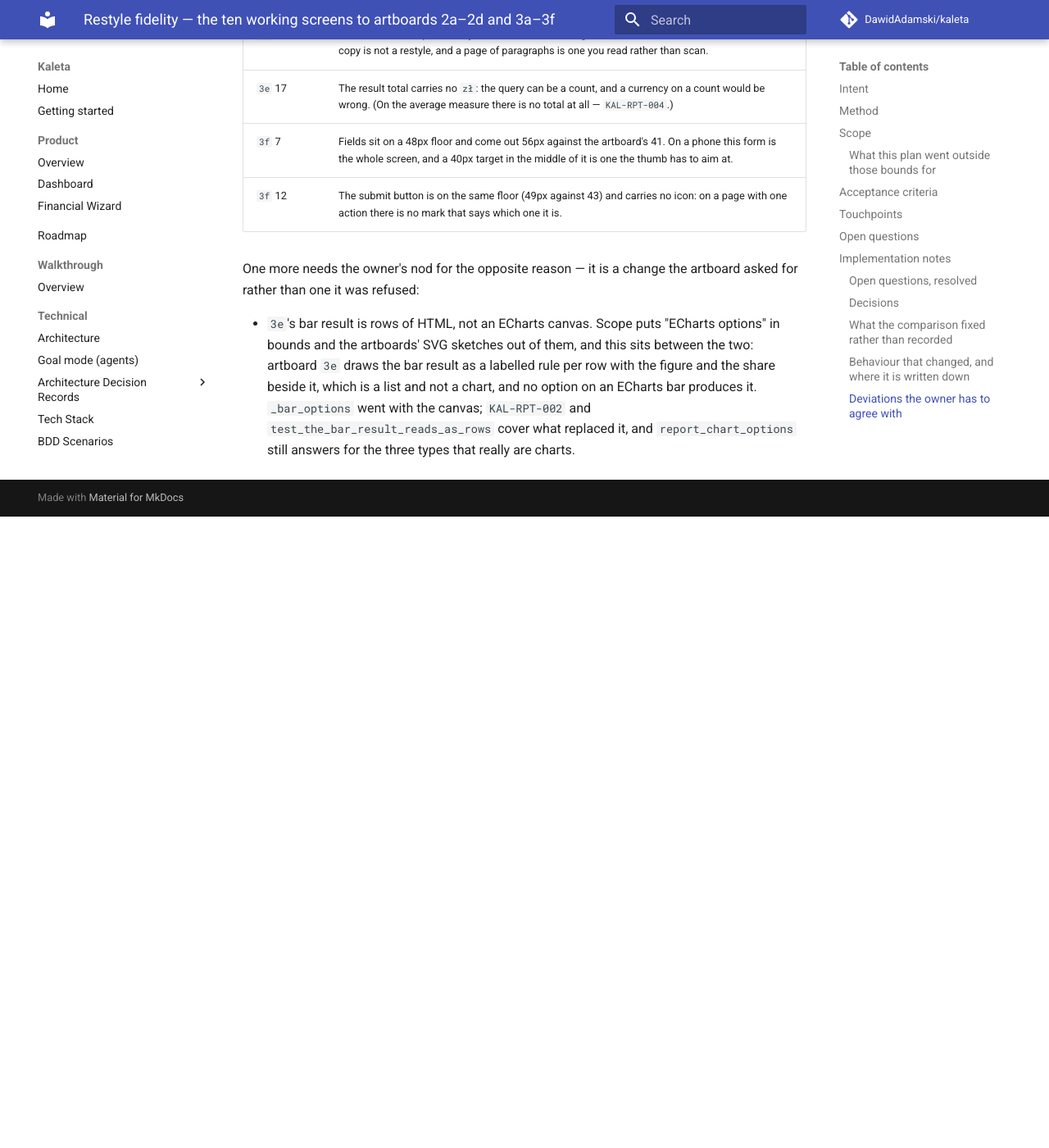
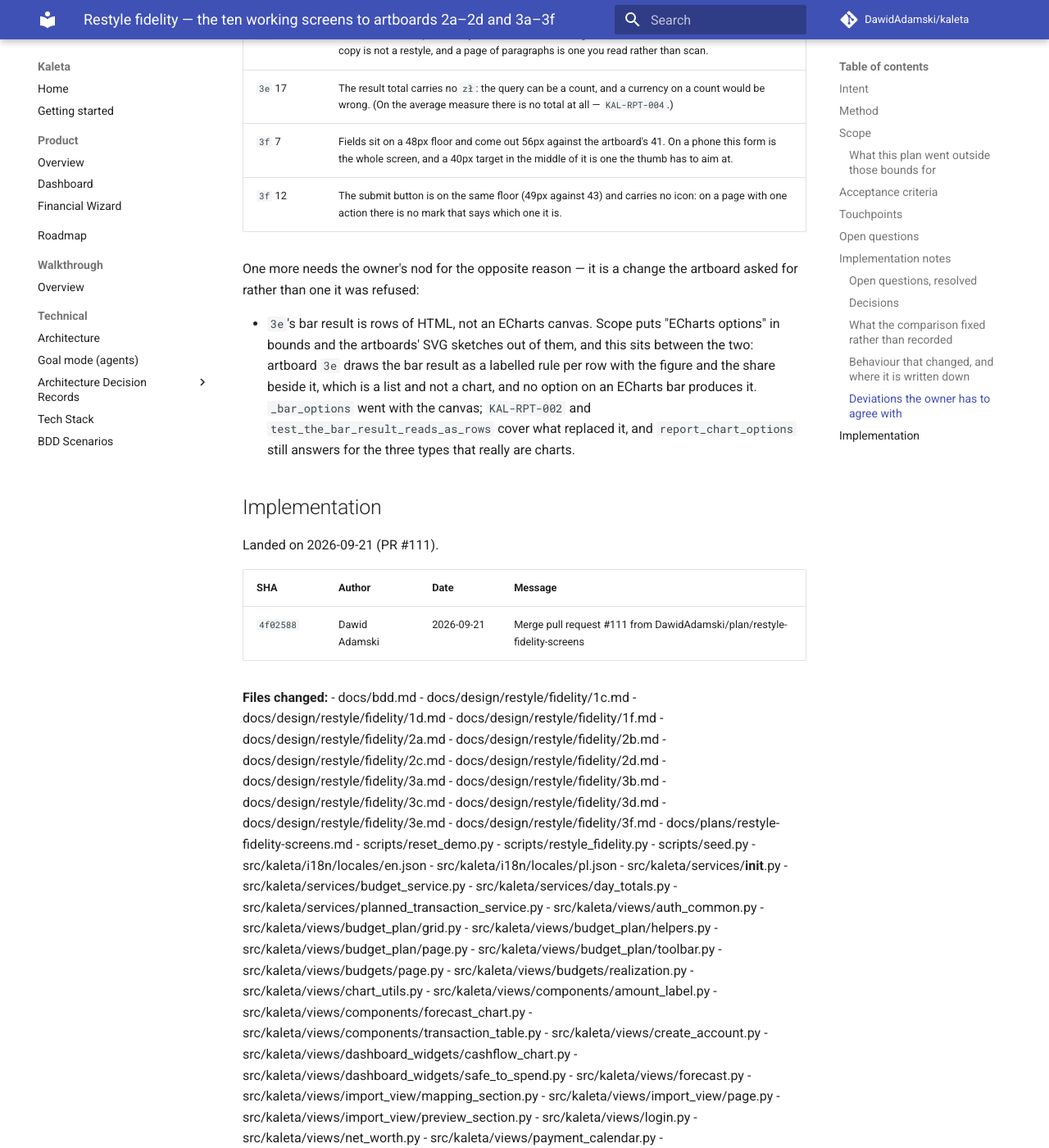
Before and after one commit to DawidAdamski/kaleta, an MkDocs documentation site: the page built from docs/plans/archive/restyle-fidelity-screens.md, in a window 1280 px wide and 1400 px high, scrolled down 14385 px. Shown: the whole window at 82% size. Built offline with MkDocs 1.6.1 and Material for MkDocs 9.7.7, drawn with Linux system fonts in a browser that asks for light colours; comment, search, counter and statistics services are not loaded; before the commit the page ends 15015 px from its top, so only the background shows below that; some of the changed text lies outside the part shown.

Commit message:
docs(plans): archive restyle-fidelity-screens (#111)

```diff
--- a/docs/plans/restyle-fidelity-screens.md
+++ b/docs/plans/archive/restyle-fidelity-screens.md
@@ -3,8 +3,9 @@ plan_id: restyle-fidelity-screens
 title: Restyle fidelity — the ten working screens to artboards 2a–2d and 3a–3f
 area: ux
 effort: large
-status: in-progress
-roadmap_ref: ../roadmap.md#ux
+status: archived
+archived_at: 2026-09-21
+roadmap_ref: ../../roadmap.md#ux
 ---
 
 # Restyle fidelity — working screens
@@ -572,3 +573,102 @@ the artboard asked for rather than one it was refused:
   `test_the_bar_result_reads_as_rows` cover what replaced it, and
   `report_chart_options` still answers for the three types that really
   are charts.
+
+## Implementation
+
+Landed on 2026-09-21 (PR #111).
+
+| SHA | Author | Date | Message |
+|---|---|---|---|
+| `4f02588` | Dawid Adamski | 2026-09-21 | Merge pull request #111 from DawidAdamski/plan/restyle-fidelity-screens |
+
+**Files changed:**
+- docs/bdd.md
+- docs/design/restyle/fidelity/1c.md
+- docs/design/restyle/fidelity/1d.md
+- docs/design/restyle/fidelity/1f.md
+- docs/design/restyle/fidelity/2a.md
+- docs/design/restyle/fidelity/2b.md
+- docs/design/restyle/fidelity/2c.md
+- docs/design/restyle/fidelity/2d.md
+- docs/design/restyle/fidelity/3a.md
+- docs/design/restyle/fidelity/3b.md
+- docs/design/restyle/fidelity/3c.md
+- docs/design/restyle/fidelity/3d.md
+- docs/design/restyle/fidelity/3e.md
+- docs/design/restyle/fidelity/3f.md
+- docs/plans/restyle-fidelity-screens.md
+- scripts/reset_demo.py
+- scripts/restyle_fidelity.py
+- scripts/seed.py
+- src/kaleta/i18n/locales/en.json
+- src/kaleta/i18n/locales/pl.json
+- src/kaleta/services/__init__.py
+- src/kaleta/services/budget_service.py
+- src/kaleta/services/day_totals.py
+- src/kaleta/services/planned_transaction_service.py
+- src/kaleta/views/auth_common.py
+- src/kaleta/views/budget_plan/grid.py
+- src/kaleta/views/budget_plan/helpers.py
+- src/kaleta/views/budget_plan/page.py
+- src/kaleta/views/budget_plan/toolbar.py
+- src/kaleta/views/budgets/page.py
+- src/kaleta/views/budgets/realization.py
+- src/kaleta/views/chart_utils.py
+- src/kaleta/views/components/amount_label.py
+- src/kaleta/views/components/forecast_chart.py
+- src/kaleta/views/components/transaction_table.py
+- src/kaleta/views/create_account.py
+- src/kaleta/views/dashboard_widgets/cashflow_chart.py
+- src/kaleta/views/dashboard_widgets/safe_to_spend.py
+- src/kaleta/views/forecast.py
+- src/kaleta/views/import_view/mapping_section.py
+- src/kaleta/views/import_view/page.py
+- src/kaleta/views/import_view/preview_section.py
+- src/kaleta/views/login.py
+- src/kaleta/views/net_worth.py
+- src/kaleta/views/payment_calendar.py
+- src/kaleta/views/reports/chart_options.py
+- src/kaleta/views/reports/chart_zone.py
+- src/kaleta/views/reports/config_zone.py
+- src/kaleta/views/reports/page.py
+- src/kaleta/views/reports/palette.py
+- src/kaleta/views/reports/sentence.py
+- src/kaleta/views/secure_app.py
+- src/kaleta/views/settings/features_tab.py
+- src/kaleta/views/theme.py
+- src/kaleta/views/transactions/constants.py
+- src/kaleta/views/transactions/page.py
+- src/kaleta/views/transactions/planned_dialog.py
+- src/kaleta/views/transactions/table_actions.py
+- src/kaleta/views/wizard.py
+- tests/e2e/pages.py
+- tests/e2e/seed_helpers.py
+- tests/e2e/test_auth.py
+- tests/e2e/test_budget_plan.py
+- tests/e2e/test_budget_realization.py
+- tests/e2e/test_csv_import.py
+- tests/e2e/test_forecast.py
+- tests/e2e/test_planned_transactions.py
+- tests/e2e/test_reports_builder.py
+- tests/e2e/test_rules.py
+- tests/e2e/test_setup_wizard.py
+- tests/e2e/test_transactions.py
+- tests/unit/services/test_budget_service.py
+- tests/unit/services/test_day_totals.py
+- tests/unit/services/test_planned_transaction_service.py
+- tests/unit/services/test_transaction_service.py
+- tests/unit/views/test_amount_label.py
+- tests/unit/views/test_budget_plan_cells.py
+- tests/unit/views/test_import_mapping_badges.py
+- tests/unit/views/test_net_worth_chart.py
+- tests/unit/views/test_realization_note.py
+- tests/unit/views/test_reports_chart_options.py
+- tests/unit/views/test_reports_sentence.py
+- tests/unit/views/test_transaction_split_labels.py
+
+**Acceptance criteria run:**
+
+| Command | Exit |
+|---|---|
+| _(skipped: --fast, validated by PR CI)_ | – |
```
Also changed, not shown: docs/plans/README.md (+1 -1 lines).
